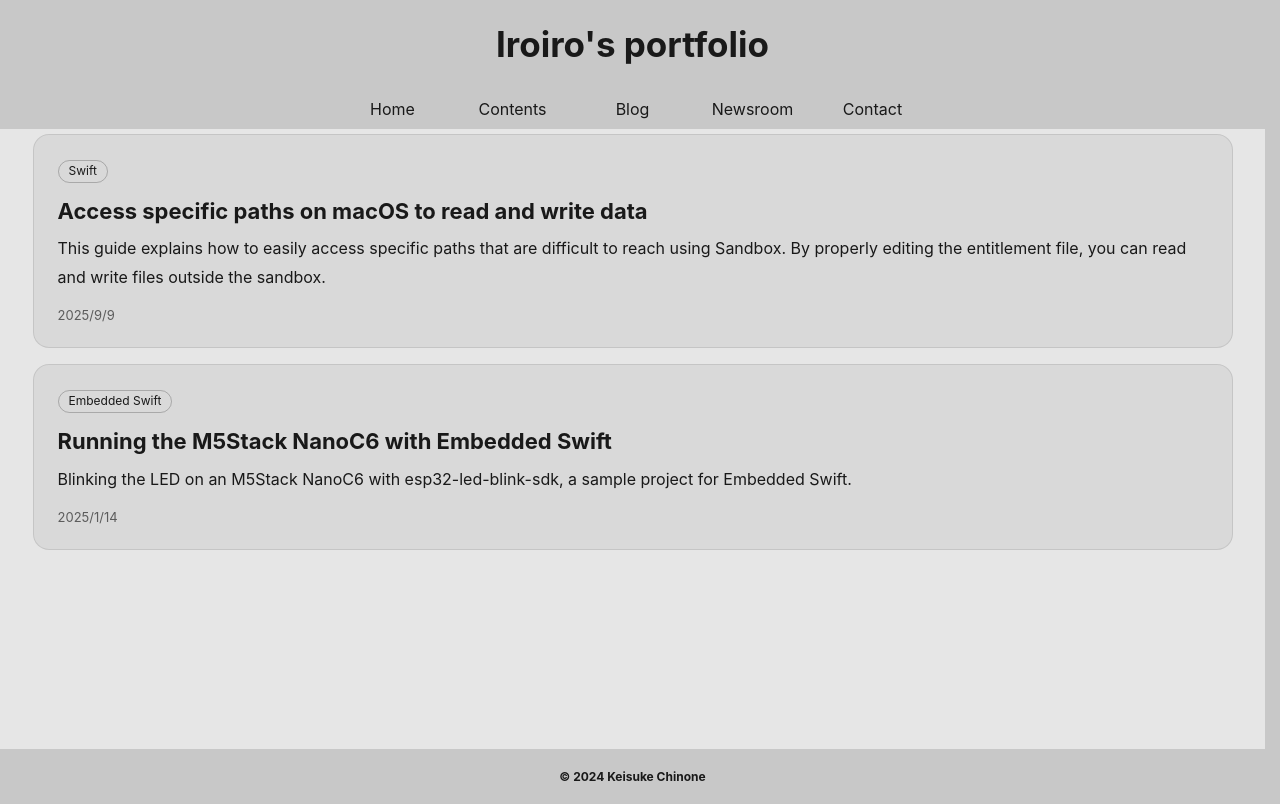
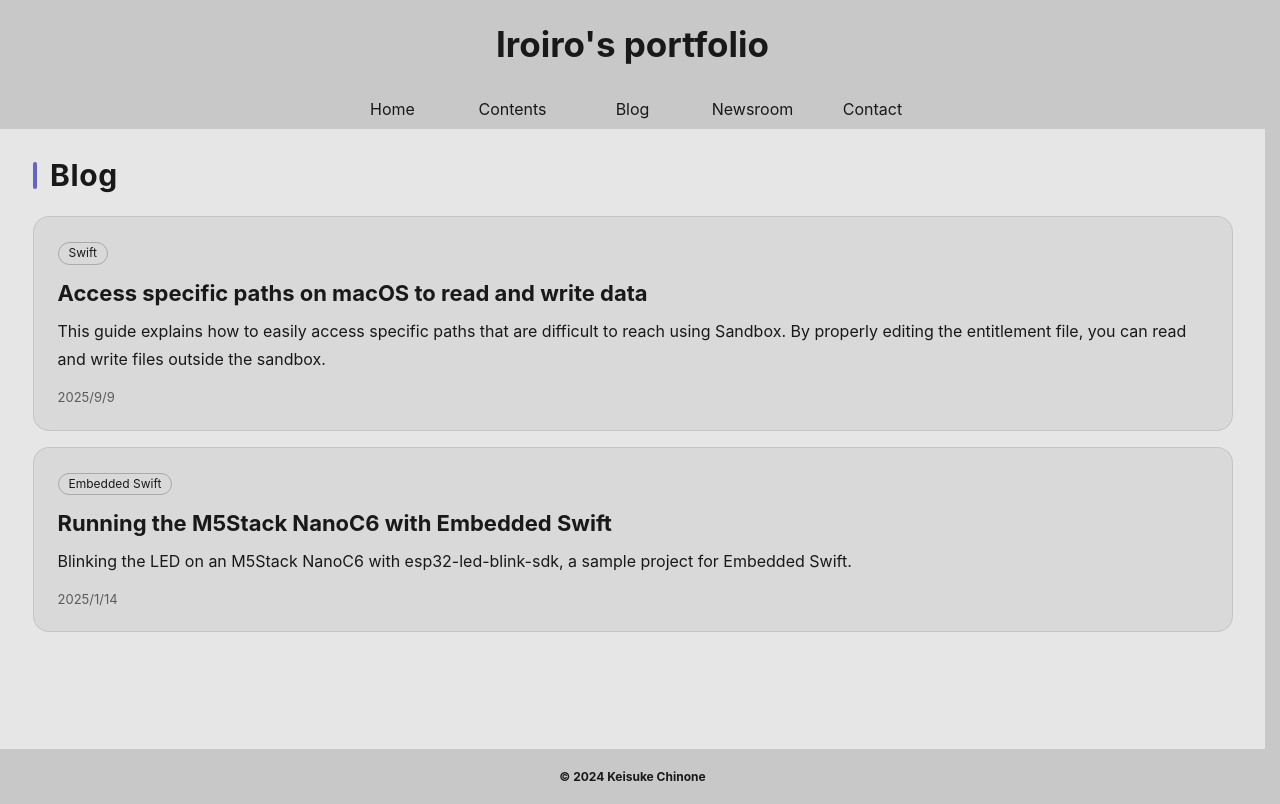
Before and after one commit to KC-2001MS/KC-2001MS.github.io, a Next.js app: page /en/blog in a window 1280 px wide. Built offline with nearby package versions, Linux system fonts and the light colour scheme.

Commit message:
Add headings to the English blog and newsroom list pages
Match the Japanese pages: wrap the list in a card with an h1 heading.

Co-Authored-By: Claude Opus 5.5 <noreply@anthropic.com>
Claude-Session: https://claude.ai/code/session_01MFS7PdDgawy38rs6QoAcAS

```diff
--- a/src/app/en/blog/page.tsx
+++ b/src/app/en/blog/page.tsx
@@ -75,11 +75,14 @@ export default async function Blog() {
   return (
     <main>
       <div id="maincard">
+        <div className="card">
+          <h1>Blog</h1>
             {blogList.length === 0 ? (
-      <div className="card"><EmptyMessage message="There are currently no blog posts." /></div>
+              <EmptyMessage message="There are currently no blog posts." />
             ) : blogList.map((blog, index) => (
               <PageCard key={index} title={blog.title} description={blog.description} date={blog.date} genre={blog.genre} path={blog.path} />
             ))}
+        </div>
       </div>
   </main>
   );
--- a/src/app/en/newsroom/page.tsx
+++ b/src/app/en/newsroom/page.tsx
@@ -75,11 +75,14 @@ export default async function Newsroom() {
   return (
     <main>
     <div id="maincard">
+      <div className="card">
+      <h1>Newsroom</h1>
     {newsroomList.length === 0 ? (
-      <div className="card"><EmptyMessage message="There is currently no news." /></div>
+      <EmptyMessage message="There is currently no news." />
     ) : newsroomList.map((newsroom, index) => (
       <PageCard key={index} title={newsroom.title} description={newsroom.description} date={newsroom.date} genre={newsroom.genre} path={newsroom.path} />
     ))}
+      </div>
     </div>
   </main>
   );
```
Lines whose indentation alone changed are shown as unchanged.
